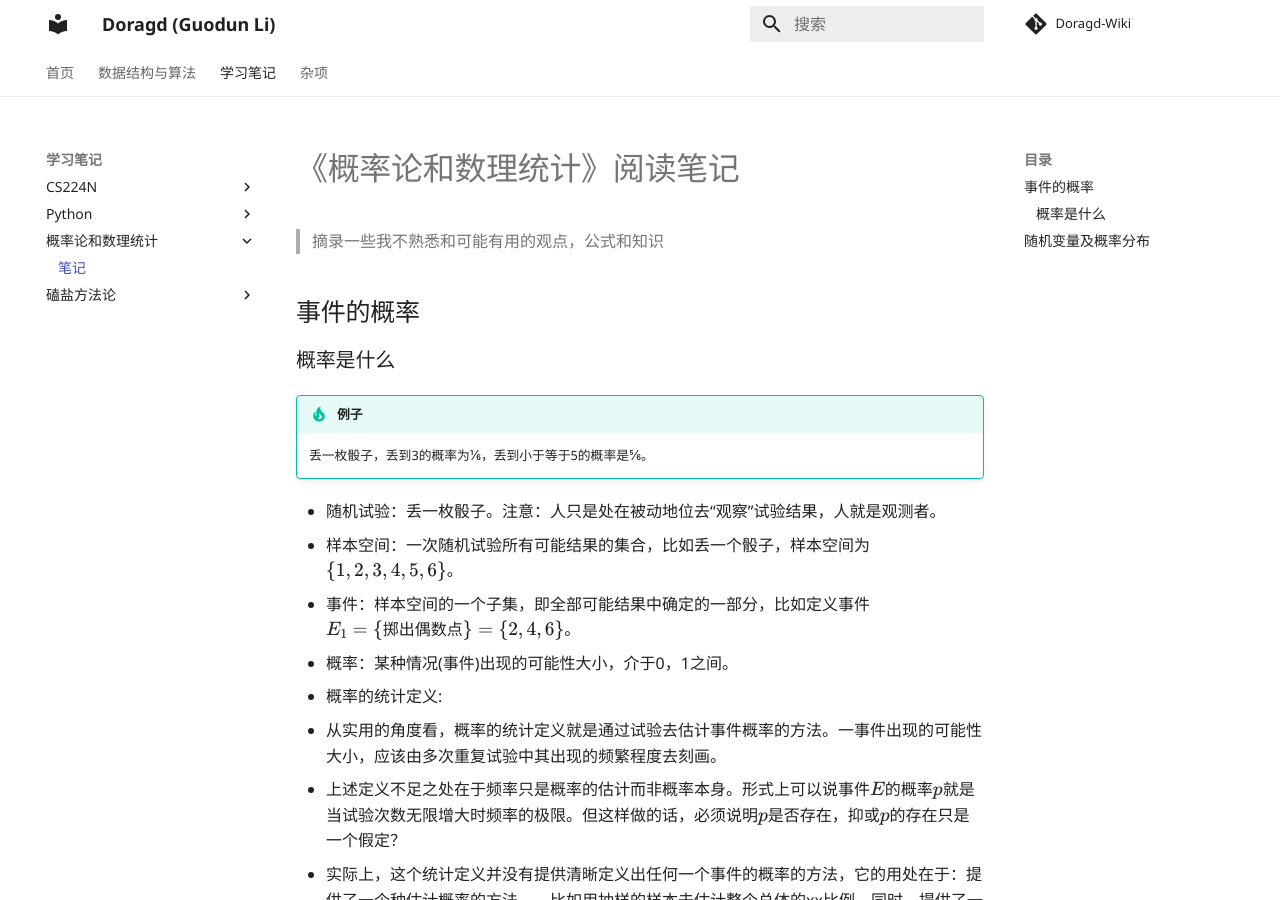
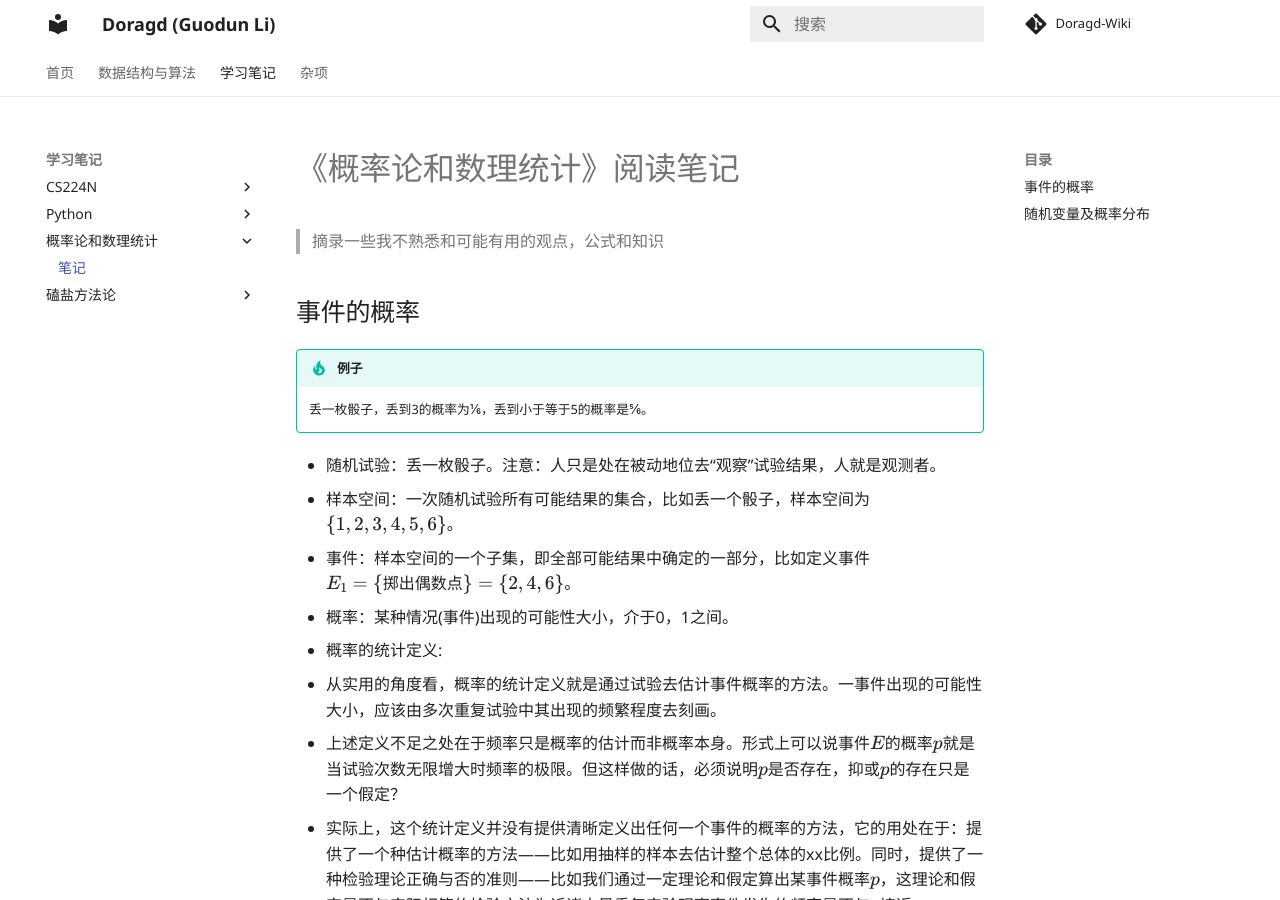
Before and after one commit to Doragd/Notes, an MkDocs documentation site: the page built from docs/learn/stat/statistics.md, in a window 1280 px wide and 900 px high. Built offline with MkDocs 1.6.1 and Material for MkDocs 9.7.7, drawn with Linux system fonts in a browser that asks for light colours; formulas are drawn with MathJax 3; comment, search, counter and statistics services are not loaded.

Commit message:
update notes

```diff
--- a/docs/learn/stat/statistics.md
+++ b/docs/learn/stat/statistics.md
@@ -3,8 +3,6 @@
 > 摘录一些我不熟悉和可能有用的观点，公式和知识
 
 ## 事件的概率
-
-### 概率是什么
 
 !!! tip "例子"
     丢一枚骰子，丢到3的概率为1/6，丢到小于等于5的概率是5/6。
```
